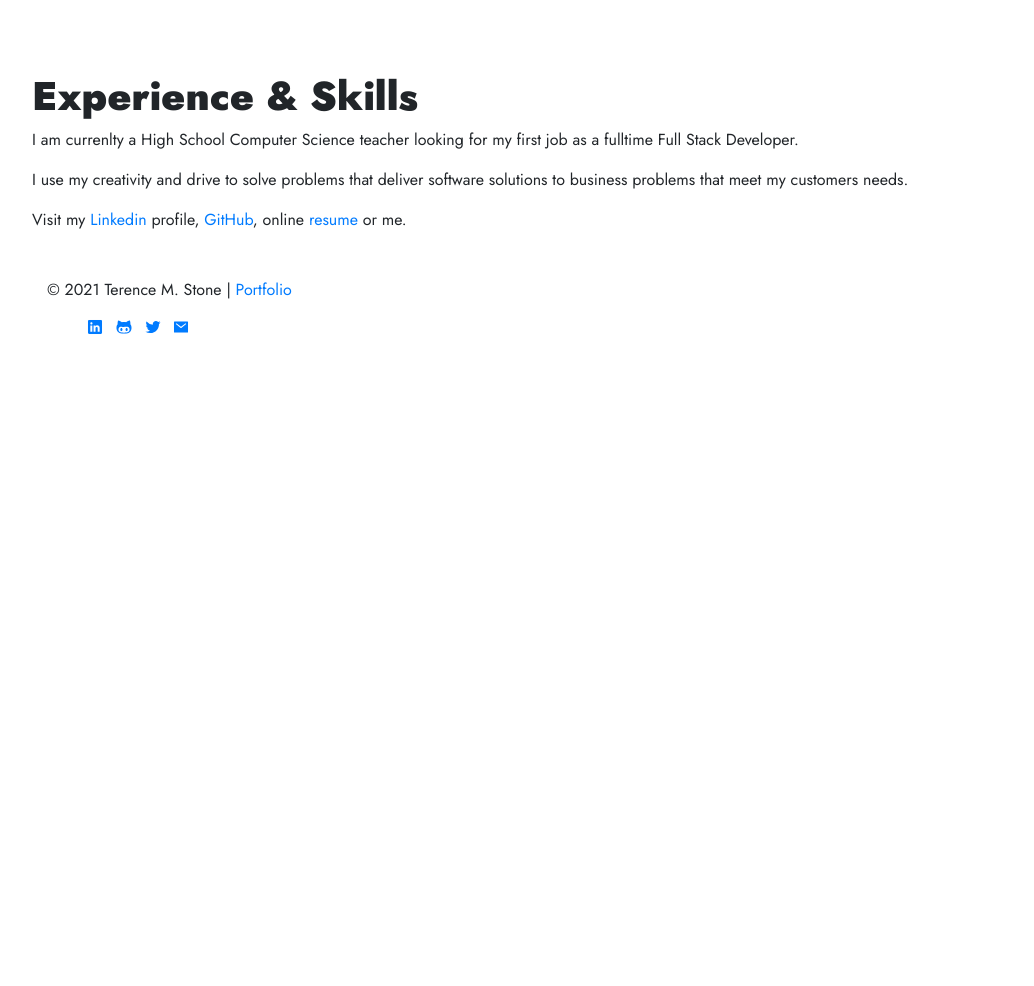
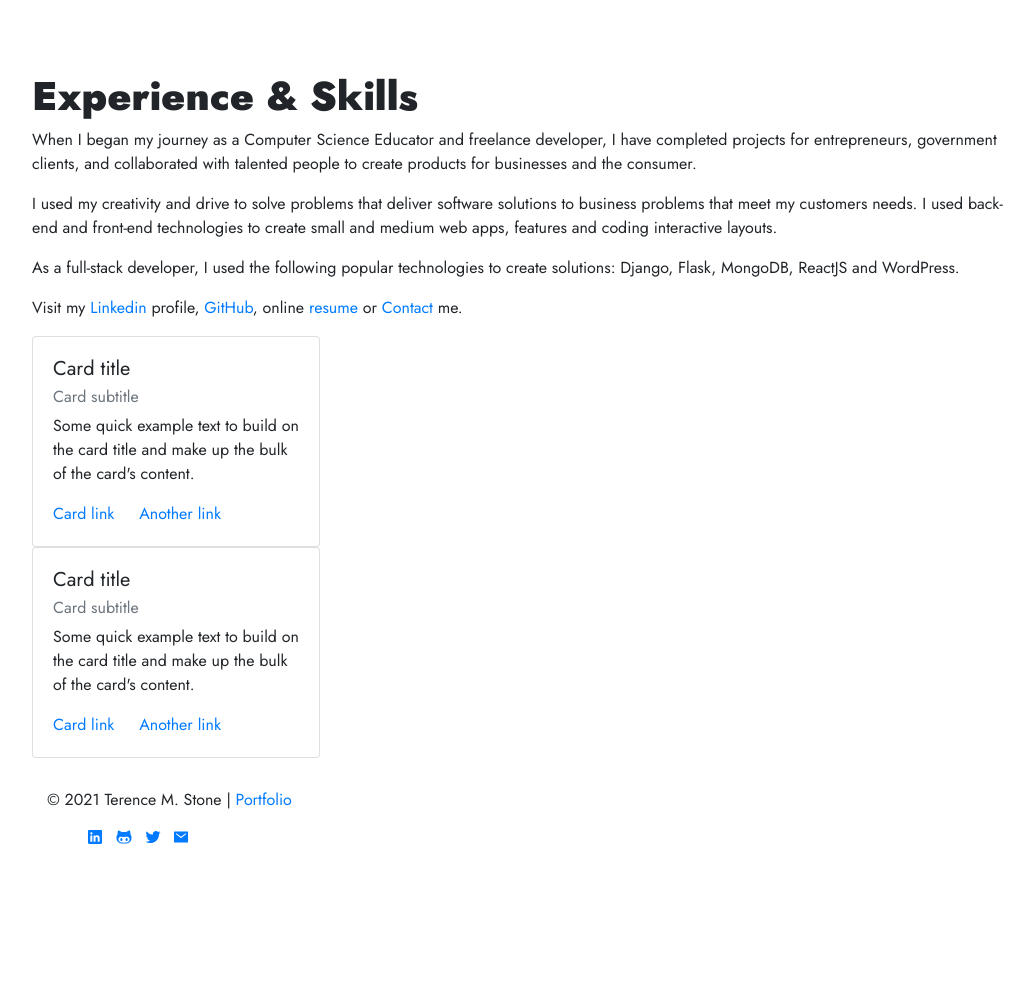
Before and after one commit to Tmstone/Portfolio, a Flask app: page /about in a window 1280 px wide. Shown: the part 56-1042 px from the top of the page, without its empty margins (111-1145 px from the left). Before the commit the page ends 390 px from the top, so only its background shows below. Run offline with Flask 2, Linux system fonts and the light colour scheme; some libraries are stand-ins or nearby versions.

Commit message:
Added experience text and formatted contact form.

```diff
--- a/templates/about.html
+++ b/templates/about.html
@@ -39,19 +39,51 @@
       </div>
       <div class="section">
         <p>
-          I am currenlty a High School Computer Science teacher looking for my
-          first job as a fulltime Full Stack Developer.
+          When I began my journey as a Computer Science Educator and freelance
+          developer, I have completed projects for entrepreneurs, government
+          clients, and collaborated with talented people to create products for
+          businesses and the consumer.
         </p>
         <p>
-          I use my creativity and drive to solve problems that deliver software
-          solutions to business problems that meet my customers needs.
+          I used my creativity and drive to solve problems that deliver software
+          solutions to business problems that meet my customers needs. I used
+          back-end and front-end technologies to create small and medium web
+          apps, features and coding interactive layouts.
+        </p>
+        <p>
+          As a full-stack developer, I used the following popular technologies
+          to create solutions: Django, Flask, MongoDB, ReactJS and WordPress.
         </p>
         <p>
           Visit my <a href="#">Linkedin</a> profile, <a href="">GitHub</a>,
           online <a href="https://bit.ly/TSFullStackRes">resume</a> or
-          <a href="/contact"></a>
+          <a href="/contact">Contact</a>
           me.
         </p>
+        <div class="card" style="width: 18rem">
+          <div class="card-body">
+            <h5 class="card-title">Card title</h5>
+            <h6 class="card-subtitle mb-2 text-muted">Card subtitle</h6>
+            <p class="card-text">
+              Some quick example text to build on the card title and make up the
+              bulk of the card's content.
+            </p>
+            <a href="#" class="card-link">Card link</a>
+            <a href="#" class="card-link">Another link</a>
+          </div>
+        </div>
+        <div class="card" style="width: 18rem">
+          <div class="card-body">
+            <h5 class="card-title">Card title</h5>
+            <h6 class="card-subtitle mb-2 text-muted">Card subtitle</h6>
+            <p class="card-text">
+              Some quick example text to build on the card title and make up the
+              bulk of the card's content.
+            </p>
+            <a href="#" class="card-link">Card link</a>
+            <a href="#" class="card-link">Another link</a>
+          </div>
+        </div>
       </div>
       <div id="footer"></div>
     </div>
```
Also changed, not shown: templates/contact.html (+43 -14 lines).
